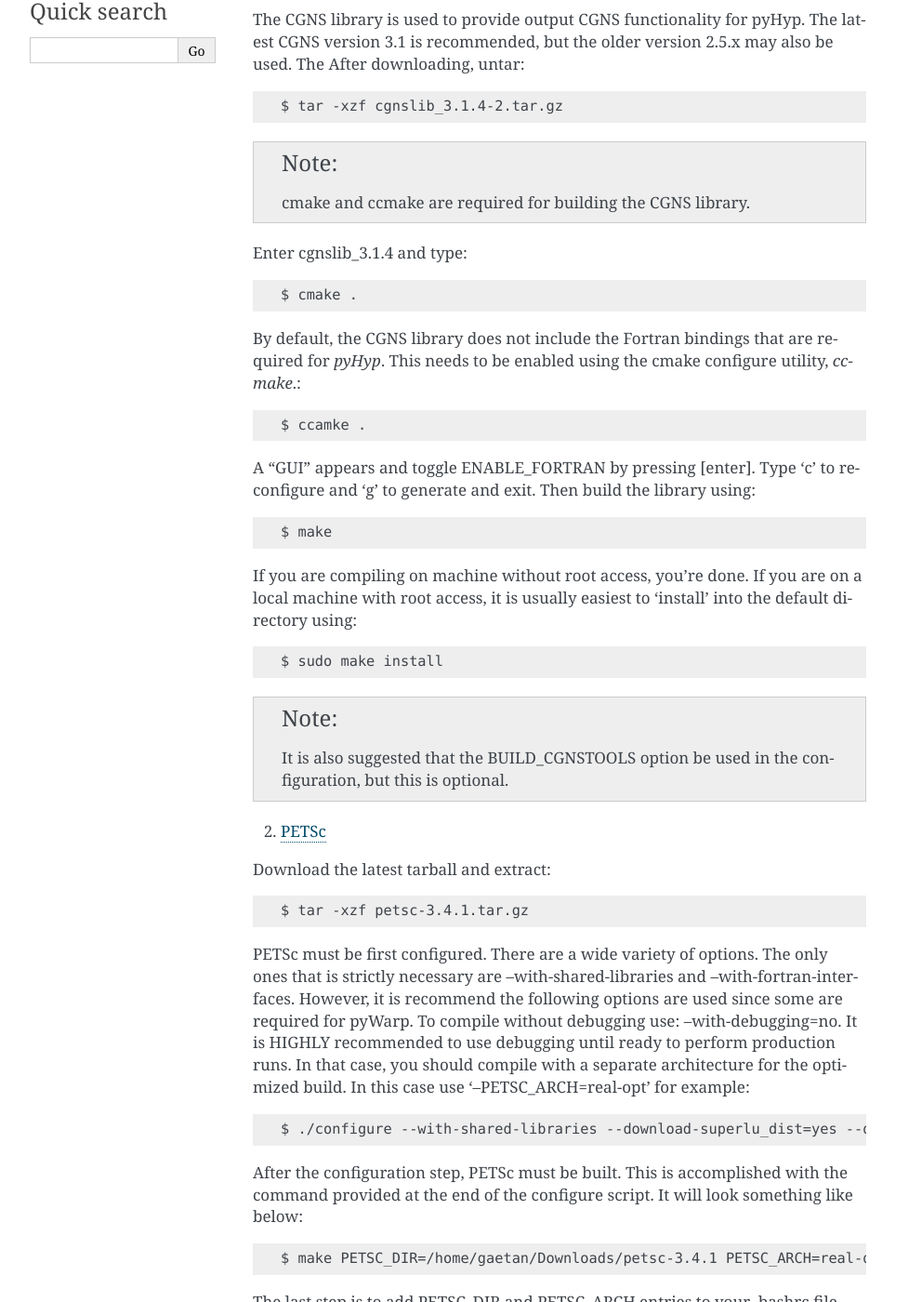
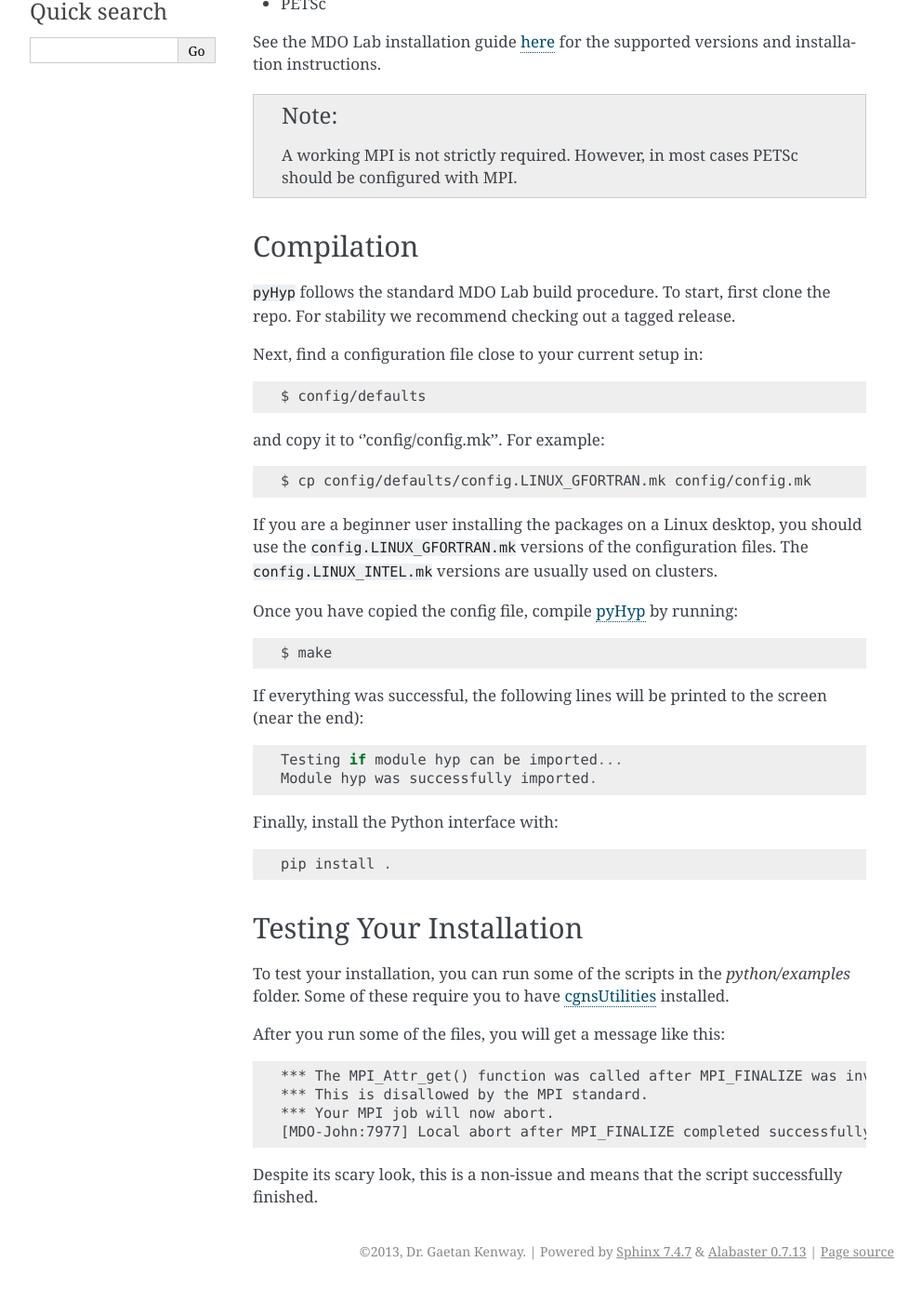
Before and after one commit to mdolab/pyhyp, a Sphinx documentation site: the page built from doc/install.rst, in a window 1280 px wide and 1400 px high, scrolled down 271 px. Shown: the whole window at 93% size, without its empty margins (148-1140 px from the left). Built offline with Sphinx 7.4.7, drawn with Linux system fonts in a browser that asks for light colours; formulas are drawn with MathJax 3; some of the changed text lies outside the part shown.

Commit message:
Update install.rst

```diff
--- a/doc/install.rst
+++ b/doc/install.rst
@@ -10,91 +10,20 @@ Prerequisites
 "heavy lifting". The following external components are required for
 pyHyp:
 
+- CGNS Libarary
+- PETSc
 
-1. `CGNS Library <http://cgns.sourceforge.net>`_
-
-The CGNS library is used to provide output CGNS functionality for
-pyHyp. The latest CGNS version 3.1 is recommended, but the older
-version 2.5.x may also be used. The After downloading, untar::
-
-   $ tar -xzf cgnslib_3.1.4-2.tar.gz
-
-.. NOTE:: cmake and ccmake are required for building the CGNS
-   library.
-
-Enter cgnslib_3.1.4 and type::
-
-   $ cmake .
-
-By default, the CGNS library does not include the Fortran bindings
-that are required for `pyHyp`. This needs to be enabled using the
-cmake configure utility, `ccmake`.::
-
-   $ ccamke .
-
-A "GUI" appears and toggle ENABLE_FORTRAN by pressing [enter]. Type
-'c' to reconfigure and 'g' to generate and exit. Then build the
-library using::
-
-   $ make
-
-If you are compiling on machine without root access, you're done.
-If you are on a local machine with root access, it is usually
-easiest to 'install' into the default directory using::
-
-    $ sudo make install
-
-.. NOTE:: It is also suggested that the BUILD_CGNSTOOLS option be
-   used in the configuration, but this is optional.
-
-2. `PETSc <http://www.mcs.anl.gov/petsc/index.html>`_
-
-Download the latest tarball and extract::
-
-   $ tar -xzf petsc-3.4.1.tar.gz
-
-PETSc must be first configured. There are a wide variety of
-options. The only ones that is strictly necessary are
---with-shared-libraries and --with-fortran-interfaces. However, it is
-recommend the following options are used since some are required for
-pyWarp. To compile without debugging use: --with-debugging=no. It is
-HIGHLY recommended to use debugging until ready to perform production
-runs. In that case, you should compile with a separate architecture
-for the optimized build. In this case use '--PETSC_ARCH=real-opt' for
-example::
-
-       $ ./configure --with-shared-libraries --download-superlu_dist=yes --download-parmetis=yes --download-metis=yes --with-fortran-interfaces=1 --with-debuggig=yes --with-scalar-type=real --PETSC_ARCH=real-debug
-
-After the configuration step, PETSc must be built. This is
-accomplished with the command provided at the end of the configure
-script. It will look something like below::
-
-   $ make PETSC_DIR=/home/gaetan/Downloads/petsc-3.4.1 PETSC_ARCH=real-debug all
-
-The last step is to add PETSC_DIR and PETSC_ARCH entries to your
-.bashrc file. This is essential. It should look something like
-this: (Make sure the CORRECT directory is used!)::
-
-    export PETSC_ARCH=real-debug
-    export PETSC_DIR=/home/user/packages/petsc-3.4.1
-
-Make sure the .bashrc file is sourced before pyHyp is compiled using::
-
-   $ source ~/.bashrc
-
-Or simply open a new terminal before compiling pyHyp.
-
-See the documentation of each of these packages for further
-information.
+See the MDO Lab installation guide `here <http://mdolab.engin.umich.edu/docs/installInstructions/install3rdPartyPackages.html>`_ for the supported versions and installation instructions.
 
 .. NOTE:: A working MPI is not strictly required. However, in most
    cases PETSc should be configured with MPI.
 
 Compilation
 ------------
+``pyHyp`` follows the standard MDO Lab build procedure.
+To start, first clone the repo. For stability we recommend checking out a tagged release.
 
-`pyHyp` follows the standard MDO Lab build procedure.
-To start, find a configuration file close to your current setup in::
+Next, find a configuration file close to your current setup in::
 
     $ config/defaults
 
@@ -102,7 +31,7 @@ and copy it to ''config/config.mk''. For example::
 
     $ cp config/defaults/config.LINUX_GFORTRAN.mk config/config.mk
 
-If you are a beginner user installing the packages on a linux desktop,
+If you are a beginner user installing the packages on a Linux desktop,
 you should use the ``config.LINUX_GFORTRAN.mk`` versions of the configuration
 files. The ``config.LINUX_INTEL.mk`` versions are usually used on clusters.
 
@@ -116,10 +45,10 @@ the screen (near the end)::
    Testing if module hyp can be imported...
    Module hyp was successfully imported.
 
-Finally, add the directory containing the pyhyp folder to the
-$PYTHONPATH variable in your bashrc file::
+Finally, install the Python interface with::
 
-    export $PYTHONPATH:/path/to/folder/containing/pyhyp/
+    pip install .
+
 
 .. _pyhyp_theory:
 
```
